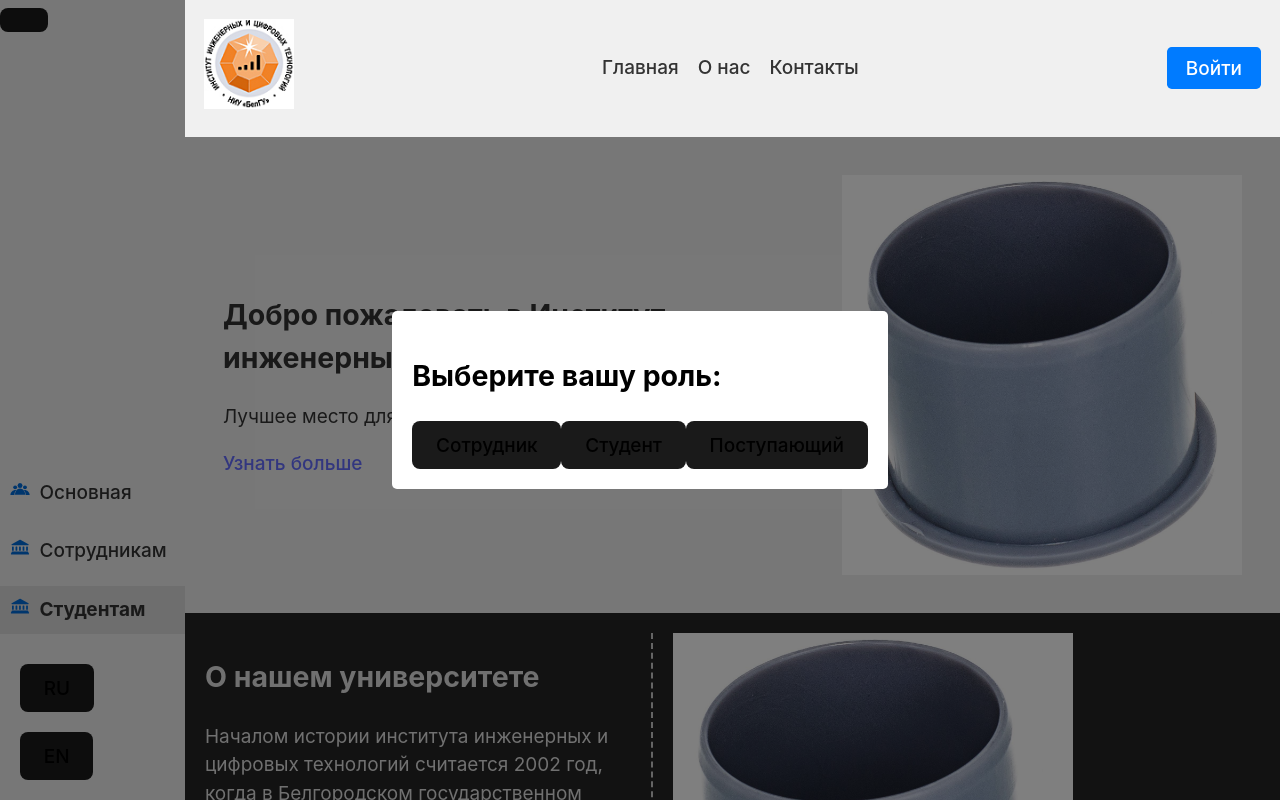
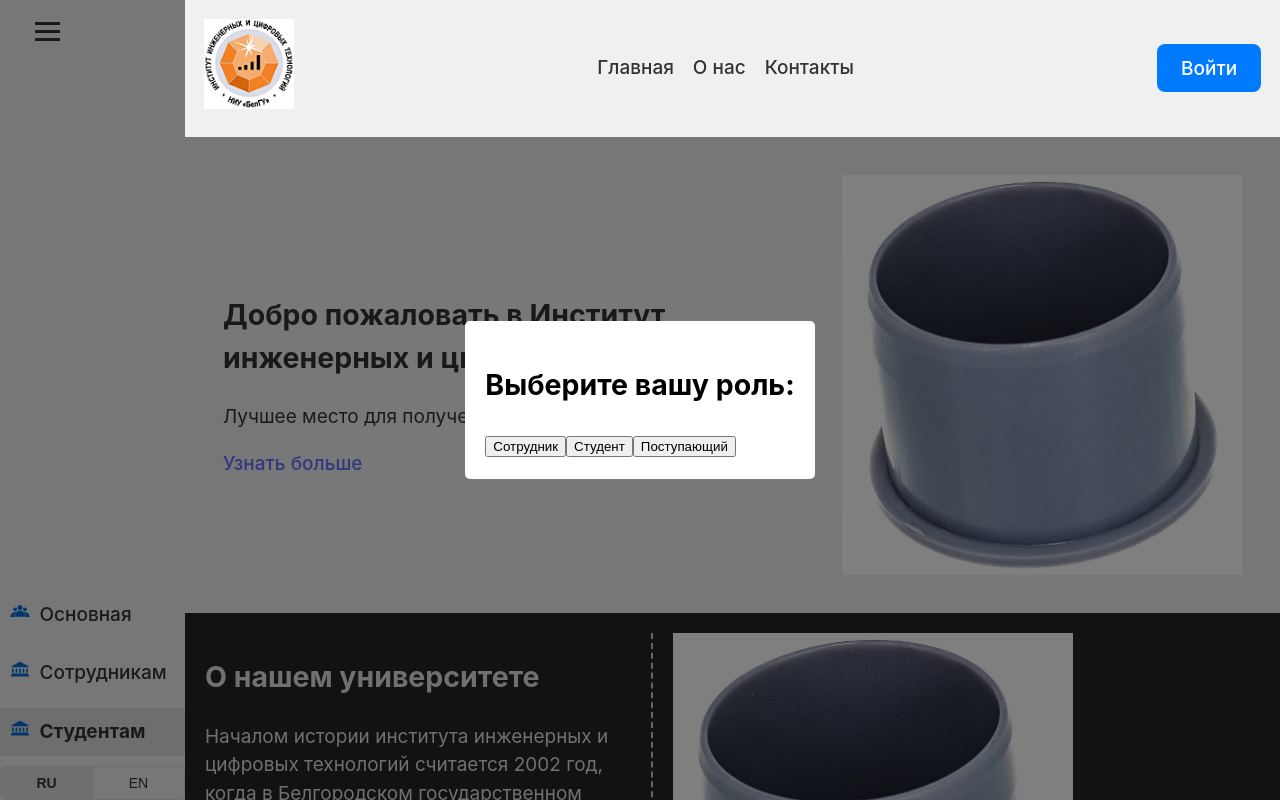
Before and after one commit to Kazinagg/iedt, a React (Vite) app: page /students in a window 1280 px wide. Shown: the top 800 px of the page. Built offline with nearby package versions, Linux system fonts and the light colour scheme.

Commit message:
кнопки смены языка, карта

```diff
--- a/src/components/layout/Header.module.css
+++ b/src/components/layout/Header.module.css
@@ -9,7 +9,7 @@
     top: 0;
     left: 0;
     transition: transform 0.3s ease-in-out;
-    z-index: 10;
+    z-index: 2000;
   }
 
   .hidden {
@@ -50,4 +50,32 @@
     color: white;
     cursor: pointer;
     border-radius: 0.25rem;
+
+    border-radius: 8px;
+    border: 1px solid transparent;
+    padding: 0.6em 1.2em;
+    font-size: 1em;
+    font-weight: 500;
+    font-family: inherit;
+    cursor: pointer;
+    transition: border-color 0.25s;
   }
+
+  /* button {
+    border-radius: 8px;
+    border: 1px solid transparent;
+    padding: 0.6em 1.2em;
+    font-size: 1em;
+    font-weight: 500;
+    font-family: inherit;
+    background-color: #1a1a1a;
+    cursor: pointer;
+    transition: border-color 0.25s;
+  }
+  button:hover {
+    border-color: #646cff;
+  }
+  button:focus,
+  button:focus-visible {
+    outline: 4px auto -webkit-focus-ring-color;
+  } */
--- a/src/components/layout/Navigation.module.css
+++ b/src/components/layout/Navigation.module.css
@@ -9,24 +9,6 @@
   background-color: #f0f0f0; /* Или другой цвет */
 }
 
-  .map{
-    position: absolute;
-    color: black;
-    list-style-type: none;
-
-  }
-
-  /* .burger { Стили для кнопки бургера } */
-  /* .burgerIcon { Стили для иконки бургера } */
-  .navList { /* Стили для списка ссылок */
-      list-style: none;
-      padding: 0;
-      margin: 0;
-      display: none;
-  }
-  /* .navListOpen { /* Стили для открытого списка */
-      /* Добавьте стили для отображения списка в открытом состоянии
-  } */
 .navItem { /* Стили для элемента списка */
     margin-bottom: 10px;
 }
@@ -69,9 +51,186 @@
 }
 
 .languageSwitch {
-    padding: 10px;
+  display: flex; /* Или inline-flex, в зависимости от нужной компоновки */
+  border: 1px solid #ddd; /* Необязательно, для визуального отделения контейнера */
+  border-radius: 5px; /* Необязательно, для скругления углов контейнера */
+  overflow: hidden; /* Чтобы border-radius контейнера работал корректно с кнопками */
 }
 
 .langButton {
-    margin: 10px;
+  padding: 8px 15px; /* Вертикальный и горизонтальный отступ внутри кнопки */
+  border: none; /* Убираем стандартную границу кнопки */
+  background-color: #f0f0f0; /* Цвет фона кнопок по умолчанию */
+  color: #333; /* Цвет текста кнопок по умолчанию */
+  font-size: 14px; /* Размер шрифта текста кнопки */
+  cursor: pointer; /* Курсор "рука" при наведении */
+  transition: background-color 0.2s ease, color 0.2s ease; /* Плавный переход цвета фона и текста */
+  flex: 1; /* Чтобы кнопки занимали равную ширину в контейнере (если используется flex) */
+  text-align: center; /* Выравнивание текста по центру кнопки */
 }
+
+/* Убираем границы между кнопками, если они есть из-за стилей браузера */
+.langButton:not(:first-child) {
+  border-left: 1px solid #ddd; /* Разделитель между кнопками, если нужен */
+}
+
+/* Стили при наведении курсора */
+.langButton:hover {
+  background-color: #e0e0e0; /* Более светлый фон при наведении */
+}
+
+/* Стили для активной или выбранной кнопки (например, текущий язык) */
+.langButton.active,
+.langButton:active { /* .langButton:active для момента клика */
+  background-color: #e0e0e0; /* Цвет фона активной кнопки (пример: синий) */
+  /* color: white;  */
+  font-weight: bold; /* Жирный шрифт для выделения активной кнопки */
+}
+
+/* Убираем border-radius с кнопок, чтобы border-radius контейнера был виден */
+.langButton:first-child {
+  border-radius: 5px 0 0 5px; /* Скругление левого верхнего и нижнего углов для первой кнопки */
+}
+
+.langButton:last-child {
+  border-radius: 0 5px 5px 0; /* Скругление правого верхнего и нижнего углов для последней кнопки */
+  border-left: 1px solid #ddd; /* Добавляем разделитель и для последней кнопки, если нужно */
+}
+
+/* Убираем border-radius с кнопок, если не нужен border-radius у контейнера */
+/*.langButton:first-child {
+  border-radius: 5px 0 0 0;
+}
+
+.langButton:last-child {
+  border-radius: 0 5px 0 0;
+}
+
+.languageSwitch {
+  border-radius: 5px 5px 0 0; !* Скруглить только верхние углы контейнера, если нужно *!
+}*/
+
+
+/* --- Стили для карты сайта (siteMap) --- */
+.siteMap-container {
+  position: absolute;
+  padding: 20px;
+  background-color: #f0f0f0;
+  z-index: 3000;
+
+  /* Дополнительные стили контейнера карты сайта, если нужно */
+}
+
+.siteMap-burger {
+  /* Стили для кнопки burger (как и раньше .burger) */
+  background: none;
+  border: none;
+  padding: 10px 15px;
+  cursor: pointer;
+  display: flex;
+  align-items: center;
+  justify-content: center;
+  transition: opacity 0.2s ease;
+}
+
+.siteMap-burger:hover,
+.siteMap-burger:focus {
+  opacity: 0.7;
+  outline: none;
+}
+
+.siteMap-burgerIcon {
+  /* Стили для burgerIcon (как и раньше .burgerIcon) */
+  display: block;
+  width: 25px;
+  height: 3px;
+  background-color: #333;
+  position: relative;
+  transition: background-color 0.3s ease;
+}
+
+.siteMap-burgerIcon::before,
+.siteMap-burgerIcon::after {
+  /* Стили для псевдоэлементов burgerIcon (как и раньше .burgerIcon::before, .burgerIcon::after) */
+  content: '';
+  display: block;
+  width: 100%;
+  height: 100%;
+  background-color: inherit;
+  position: absolute;
+  transition: transform 0.3s ease;
+}
+
+.siteMap-burgerIcon::before {
+  top: -8px;
+}
+
+.siteMap-burgerIcon::after {
+  top: 8px;
+}
+
+.siteMap-navList {
+  /* Стили для navList (как и раньше .navList) */
+  list-style: none;
+  padding: 0;
+  margin: 0;
+  display: none;
+  position: absolute;
+  top: 100%;
+  left: 0;
+  background-color: white;
+  border: 1px solid #ddd;
+  border-top: none;
+  border-radius: 0 0 5px 5px;
+  box-shadow: 0 2px 5px rgba(0, 0, 0, 0.1);
+
+  width: 200px;
+}
+
+.siteMap-navListOpen {
+  /* Стили для navListOpen (как и раньше .navListOpen) */
+  display: block;
+  list-style: none;
+  min-width: 100vw;
+  min-height: 100vh;
+  padding-inline-start: 0px;
+
+}
+
+.siteMap-navItem {
+  /* Стили для navItem карты сайта (как и раньше .navItem, но только для карты сайта) */
+  padding: 10px 15px;
+  border-bottom: 1px solid #eee;
+}
+
+.siteMap-navItem:last-child {
+  border-bottom: none;
+}
+
+.siteMap-navItem a, .siteMap-navItem a:link, .siteMap-navItem a:visited {
+  /* Стили для ссылок в пунктах карты сайта (как и раньше .navItem a...) */
+  display: block;
+  text-decoration: none;
+  color: #333;
+  transition: color 0.2s ease;
+}
+
+.siteMap-navItem a:hover, .siteMap-navItem a:focus, .siteMap-navItem a:active {
+  color: #007bff;
+  background-color: #f0f0f0;
+}
+
+/* Анимация burger иконки при открытии меню (опционально) */
+.siteMap-navListOpen ~ .siteMap-burger .siteMap-burgerIcon {
+  background-color: transparent;
+}
+
+.siteMap-navListOpen ~ .siteMap-burger .siteMap-burgerIcon::before {
+  transform: translateY(8px) rotate(45deg);
+}
+
+.siteMap-navListOpen ~ .siteMap-burger .siteMap-burgerIcon::after {
+  transform: translateY(-8px) rotate(-45deg);
+}
+
+/* ... стили для .HomeP, .languageSwitch, .navListHomeP, .navItem, .navLinkActive, .navLink, .navIcon, .langButton, .active ... (они остаются без изменений) */
--- a/src/components/layout/Navigation.tsx
+++ b/src/components/layout/Navigation.tsx
@@ -38,25 +38,34 @@ const Navigation: React.FC = () => {
     setIsOpen(!isOpen);
   };
 
+  const [currentLang, setCurrentLang] = useState('RU'); // Начальный язык
+
+  const handleLanguageChange = (lang: string) => {
+    setCurrentLang(lang);
+    // Здесь может быть логика для изменения языка приложения
+    console.log(`Язык изменен на: ${lang}`);
+  };
+
+
   return (
     <nav className={styles.sidebar}>
-      <div className={styles.map}>
-        <button className={styles.burger} onClick={toggleMenu} title="Меню">
-          <span className={styles.burgerIcon} />
+      <div className={styles['siteMap-container']}> {/* Переименованный класс для контейнера карты сайта */}
+        <button className={styles['siteMap-burger']} onClick={toggleMenu} title="Меню"> {/* Переименованный класс для кнопки burger */}
+          <span className={styles['siteMap-burgerIcon']} /> {/* Переименованный класс для burgerIcon */}
         </button>
 
-        <ul className={`${isOpen ? styles.navListOpen : styles.navList} ${styles.map}`}>
-          <li className={styles.navItem}>
+        <ul className={`${isOpen ? styles['siteMap-navListOpen'] : styles['siteMap-navList']}`}> {/* Переименованные классы для navList и navListOpen */}
+          <li className={styles['siteMap-navItem']}> {/* Переименованный класс для navItem карты сайта */}
             <NavLink to={"/"}>
               Основная
             </NavLink>
           </li>
-          <li className={styles.navItem}>
+          <li className={styles['siteMap-navItem']}>
             <NavLink to={"/employees"}>
               Сотрудникам
             </NavLink>
           </li>
-          <li className={styles.navItem}>
+          <li className={styles['siteMap-navItem']}>
             <NavLink to={"/students"}>
               Студентам
             </NavLink>
@@ -67,8 +76,18 @@ const Navigation: React.FC = () => {
 
       <div className={styles.HomeP}>
         <div className={styles.languageSwitch}>
-          <button className={styles.langButton}>RU</button>
-          <button className={styles.langButton}>EN</button>
+          <button
+            className={`${styles.langButton} ${currentLang === 'RU' ? styles.active : ''}`}
+            onClick={() => handleLanguageChange('RU')}
+          >
+            RU
+          </button>
+          <button
+            className={`${styles.langButton} ${currentLang === 'EN' ? styles.active : ''}`}
+            onClick={() => handleLanguageChange('EN')}
+          >
+            EN
+          </button>
         </div>
 
 
--- a/src/components/pages/Home/UniversityInfo.module.css
+++ b/src/components/pages/Home/UniversityInfo.module.css
@@ -2,7 +2,7 @@
     display: flex;
     gap: 20px;
     padding: 20px;
-    position: relative; /* Нужно для позиционирования линии */
+    /* position: relative; */
   }
 
 
--- a/src/index.css
+++ b/src/index.css
@@ -41,24 +41,7 @@ body {
   line-height: 1.1;
 } */
 
-button {
-  border-radius: 8px;
-  border: 1px solid transparent;
-  padding: 0.6em 1.2em;
-  font-size: 1em;
-  font-weight: 500;
-  font-family: inherit;
-  background-color: #1a1a1a;
-  cursor: pointer;
-  transition: border-color 0.25s;
-}
-button:hover {
-  border-color: #646cff;
-}
-button:focus,
-button:focus-visible {
-  outline: 4px auto -webkit-focus-ring-color;
-}
+
 
 /* @media (prefers-color-scheme: light) {
   :root {
```
Lines whose indentation alone changed are shown as unchanged.
